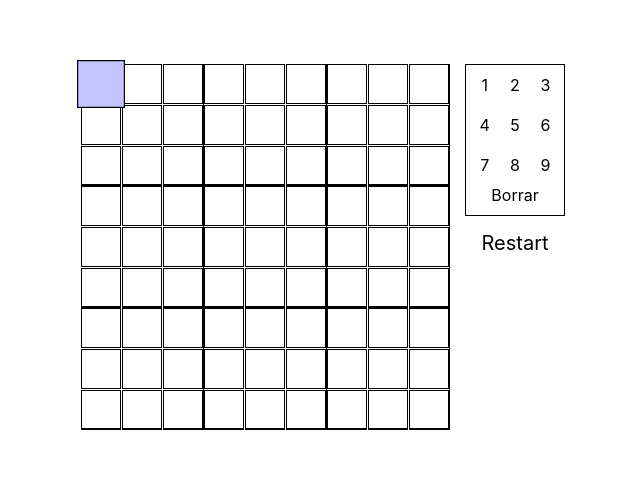
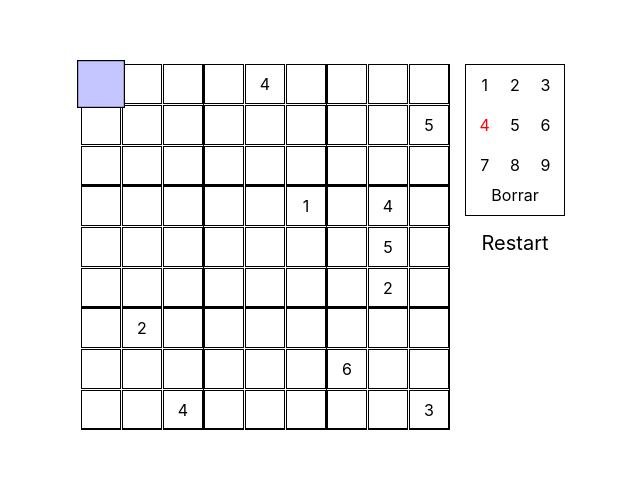
Before and after one commit to chelorope/sudoku, a Next.js app: page / in a window 1280 px wide. Shown: the part 103-583 px from the top of the page, without its empty margins (317-957 px from the left). Built offline with nearby package versions, Linux system fonts and the light colour scheme.

Commit message:
Initial game state

```diff
--- a/components/Game/Game.js
+++ b/components/Game/Game.js
@@ -6,6 +6,7 @@ import Selector from "../Selector/Selector";
 import styles from "./Game.module.css";
 
 const SIZE = 9;
+const INITIAL_NUMBERS_COUNT = 10;
 
 const isBrowser = typeof window !== "undefined";
 
@@ -23,7 +24,7 @@ const Game = () => {
   };
 
   const handleRestart = () => {
-    setValue(getEmptyMatrix());
+    setValue(generateRandomGame());
   };
 
   useEffect(() => {
@@ -71,8 +72,32 @@ const getInvalidValues = (values, [column, row]) => {
   return invalid;
 };
 
-const getEmptyMatrix = () =>
-  Array.from({ length: SIZE }, (_, i) => [...Array(SIZE)]);
+const getRandomInt = (min = 1, max = 9) => {
+  const minAbs = Math.ceil(min);
+  const maxAbs = Math.floor(max);
+  return Math.floor(Math.random() * (maxAbs - minAbs + 1)) + minAbs;
+};
+
+const generateRandomGame = () => {
+  const matrix = Array.from({ length: SIZE }, (_, i) => [...Array(SIZE)]);
+  for (let i = 0; i < INITIAL_NUMBERS_COUNT; i++) {
+    let position;
+    let isPositionInvalid = false;
+    do {
+      position = [getRandomInt(0, 8), getRandomInt(0, 8)];
+      isPositionInvalid =
+        typeof matrix[position[0]][position[1]] !== "undefined";
+    } while (isPositionInvalid);
+    let value;
+    let isValueInvalid;
+    do {
+      value = getRandomInt();
+      isValueInvalid = getInvalidValues(matrix, position).indexOf(value) !== -1;
+    } while (isValueInvalid);
+    matrix[position[0]][position[1]] = value;
+  }
+  return matrix;
+};
 
 const saveGameStatus = (gameStatus) => {
   isBrowser &&
@@ -81,5 +106,5 @@ const saveGameStatus = (gameStatus) => {
 
 const getGameStatus = () => {
   const gameStatus = isBrowser && window.localStorage.getItem("game-status");
-  return gameStatus ? JSON.parse(gameStatus) : getEmptyMatrix();
+  return gameStatus ? JSON.parse(gameStatus) : generateRandomGame();
 };
```
